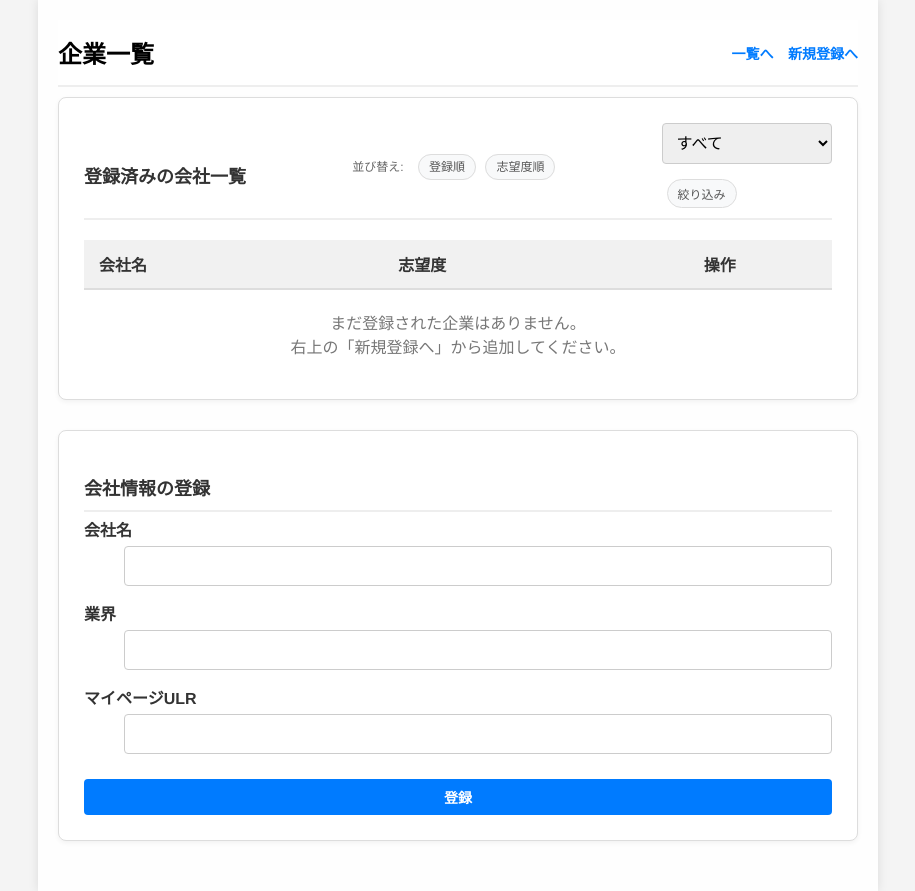
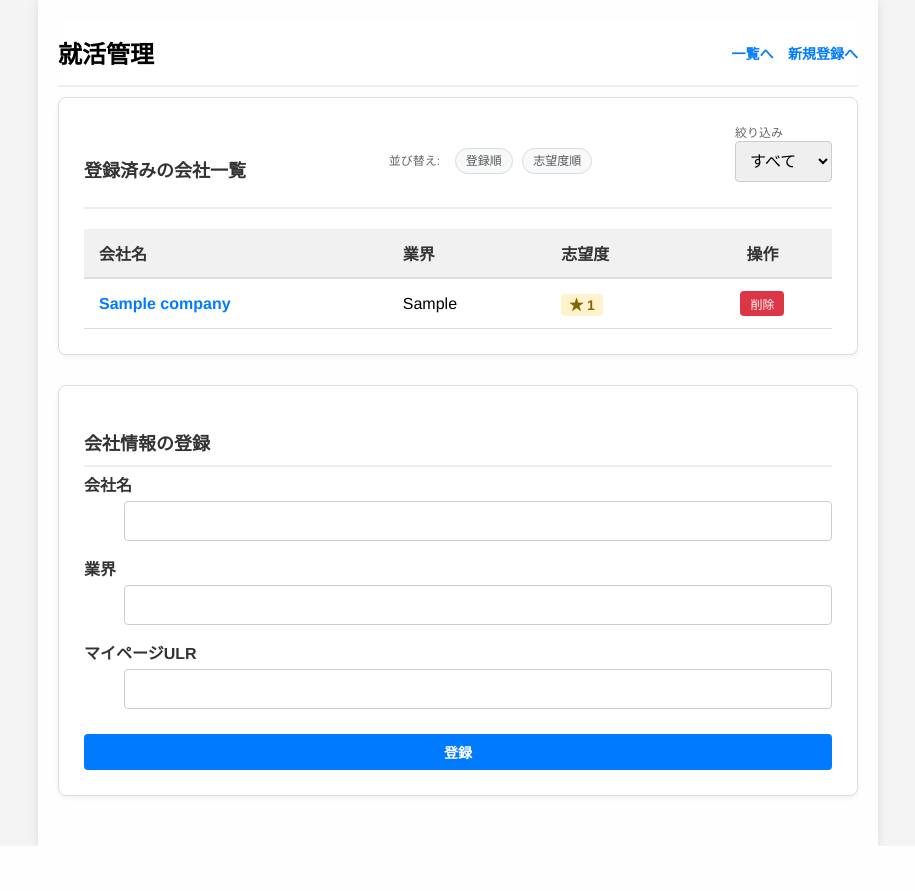
Before and after one commit to sw04921/JobHuntingManager, a Flask app: page / in a window 1280 px wide. Shown: the whole page, without its empty margins (182-1097 px from the left). After the commit the page ends 846 px from the top, so only its background shows below. Run offline with Flask 3, Linux system fonts and the light colour scheme; tables that the repository leaves empty hold one stand-in row (values such as "Sample post"); lists and menus that the app fills with data are empty; some libraries are stand-ins or nearby versions.

Commit message:
set title

```diff
--- a/app.py
+++ b/app.py
@@ -72,13 +72,17 @@ def index():
     sort_mode = request.args.get('sort')
     filter_industry = request.args.get('industry')
     query = Company.query
-    if filter_industry != '':
+    all_companies = Company.query.all()
+    # 存在する企業名の配列を作成　すべての企業からNone以外を集めて、set()で重複を削除、listで配列に戻して、sortedで並べ替え
+    # 並べ替えるとページ更新時に見やすくなる
+    industries = sorted(list(set([c.industry for c in all_companies if c.industry])))
+    if filter_industry:
+        # 業界で絞り込み
         query = query.filter(Company.industry == filter_industry)
     if sort_mode == 'interest':
         # 志望度順に並び替え　.desc()で降順にする
-        companies = query.order_by(Company.interest.desc()).all()
-    else:
-        companies = query.all()
+        query = query.order_by(Company.interest.desc())
+    companies = query.all()
     # POST
     if regist_form.validate_on_submit(): # requeset.method == "POST" and form.validate()と同じ意味
         new_company = Company(name=regist_form.name.data, industry=regist_form.industry.data, url=regist_form.url.data)
@@ -87,7 +91,7 @@ def index():
         # REDIRECT
         return redirect(url_for('index', _anchor=('regist_new_company')))
     # GET
-    return render_template('top_list.html', companies=companies, regist_form=regist_form)
+    return render_template('top_list.html', companies=companies, regist_form=regist_form, industries=industries)
 ### PRGパターン
 ### redirectがないと二重にPOSTされる可能性がある。
 ### redirectを書かなかったとき、フォームに入力後エンターキーを押したらDBに登録されたが表示はされなかった。
@@ -171,6 +175,7 @@ def edit_company(id):
 def edit_event(id):
     target = Schedule.query.filter_by(id=id).first()
     schedule_form = ScheduleForm(obj=target) # DBに登録された情報をフォームの初期値とする
+    event_company = Company.query.filter_by(target.company_id).first()
     # POST
     if schedule_form.validate_on_submit():
         target.event_name = schedule_form.event_name.data
@@ -181,7 +186,7 @@ def edit_event(id):
         # REDIRECT
         return redirect(url_for('show_detail', id=target.company_id))
     # GET
-    return render_template('edit_schedule.html', schedule_form=schedule_form)
+    return render_template('edit_schedule.html', schedule_form=schedule_form, event_company=event_company)
 
 
 if __name__ == '__main__':
--- a/templates/detail.html
+++ b/templates/detail.html
@@ -1,6 +1,6 @@
 {% extends "index.html" %}
 
-{% block title %}detail{% endblock %}
+{% block title %}詳細：{{ company.name }}{% endblock %}
 
 <!--
 ======== ヘッダー ===========
--- a/templates/edit_info.html
+++ b/templates/edit_info.html
@@ -1,4 +1,5 @@
 {% extends "detail.html" %}
+{% block title %}編集：{{ company.name }}{% endblock %}
 {% block header %}
 <h1 style="margin:0; font-size: 20px;">{{ company.name }}の基本情報</h1>
 {% endblock %}
--- a/templates/edit_schedule.html
+++ b/templates/edit_schedule.html
@@ -1,6 +1,6 @@
 {% extends "index.html" %}
 
-{% block title %}edit event{% endblock %}
+{% block title %}イベント編集：{{ event_company.name }}{% endblock %}
 
 {% block header %}<h1>EDIT EVENT</h1>{% endblock %}
 
--- a/templates/index.html
+++ b/templates/index.html
@@ -4,7 +4,7 @@
 <head>
     <meta charset="UTF-8">
     <meta name="viewport" content="width=device-width, initial-scale=1.0">
-    <title>{% block title %}ページタイトル{% endblock %}</title>
+    <title>[就活管理]{% block title %}ページタイトル{% endblock %}</title>
     <link rel="stylesheet" href="{{ url_for('static', filename='style.css') }}">
 </head>
 
--- a/templates/top_list.html
+++ b/templates/top_list.html
@@ -1,9 +1,9 @@
 {% extends "index.html" %}
 
-{% block title %}top page{% endblock %}
+{% block title %}トップページ{% endblock %}
 
 {% block header %}
-<h1 style="margin:0; font-size: 24px;">企業一覧</h1>
+<h1 style="margin:0; font-size: 24px;">就活管理</h1>
 <nav>
     <!-- アンカーリンク -->
     <a href="#company_table" class="header-link">一覧へ</a>
@@ -19,17 +19,24 @@
 
         <div class="sort-buttons">
             <span style="font-size: 12px; color: #666; margin-right: 5px;">並び替え:</span>
-            <a href="{{ url_for('index') }}" class="btn-sort">登録順</a>
-            <a href="{{ url_for('index', sort='interest') }}" class="btn-sort">志望度順</a>
+            <a href="{{ url_for('index', industry=request.args.get('industry')) }}" class="btn-sort">登録順</a>
+            <a href="{{ url_for('index', sort='interest', industry=request.args.get('industry')) }}"
+                class="btn-sort">志望度順</a>
         </div>
         <div>
+            <span style="font-size: 12px; color: #666; margin-right: 5px;">絞り込み</span>
             <form action="/" method="GET">
-                <select name="industry">
-                    <option value="">すべて</option>
-                    <option value="IT">IT</option>
-                    <option value="製造">製造</option>
+                <!-- 並び替えと絞り込みを同時にできるようにする -->
+                <input type="hidden" name="sort" value="{{ request.args.get('sort', '') }}">
+                <select name="industry" onchange="this.form.submit()">
+                    <!-- ページ更新後も選択された状態にする -->
+                    <option value="" {% if not request.args.get('industry') %}selected{% endif %}>すべて</option>
+                    {% for industry in industries %}
+                    <option value="{{ industry }}" {% if request.args.get('industry')==industry %}selected{% endif %}>{{
+                        industry }}
+                    </option>
+                    {% endfor %}
                 </select>
-                <button type="submit" class="btn-sort">絞り込み</button>
             </form>
         </div>
     </div>
@@ -37,9 +44,10 @@
     <table class="company-table">
         <thead>
             <tr>
-                <th style="width: 40%;">会社名</th>
-                <th style="width: 30%;">志望度</th>
-                <th style="width: 30%; text-align: center;">操作</th>
+                <th>会社名</th>
+                <th>業界</th>
+                <th>志望度</th>
+                <th style="text-align: center;">操作</th>
             </tr>
         </thead>
         <tbody>
@@ -50,6 +58,9 @@
                         style="font-weight: bold; color: #007bff; text-decoration: none;">
                         {{ company.name }}
                     </a>
+                </td>
+                <td>
+                    <span>{{ company.industry }}</span>
                 </td>
                 <td>
                     {% if company.interest %}
```
